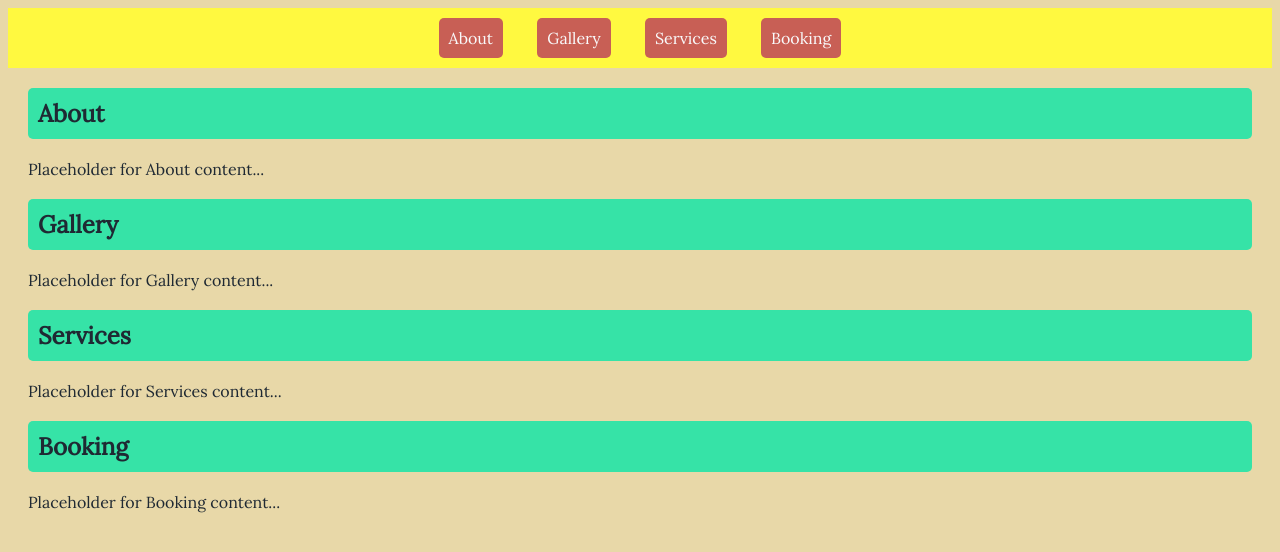
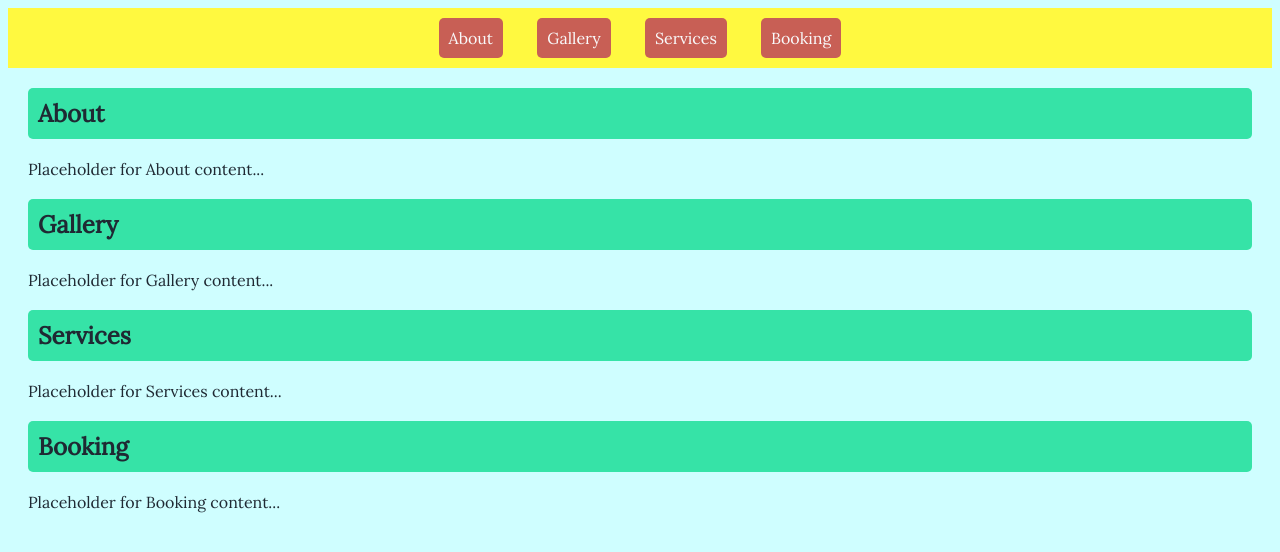
Before and after one commit to Sandonman/KTJ-Hair-Site, a plain HTML site: page index.html in a window 1280 px wide. Drawn offline with Linux system fonts and the light colour scheme.

Commit message:
Update background color

```diff
--- a/index.html
+++ b/index.html
@@ -7,7 +7,7 @@
     <link href="https://fonts.googleapis.com/css2?family=Lora&display=swap" rel="stylesheet">
     <style>
         body {
-            background-color: #E8D8A8;
+            background-color: #CFFEFF;
             font-family: 'Lora', serif;
             color: #1F2933;
         }
```
